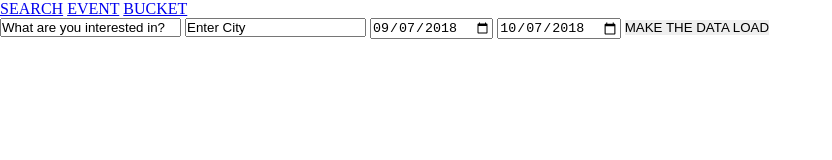
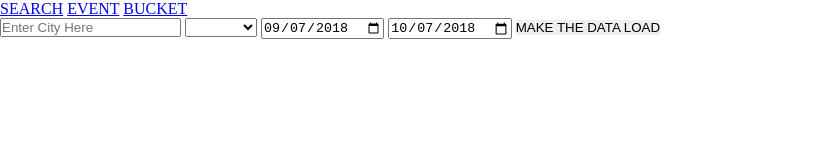
Before and after one commit to rekerc4/BucketList, a plain HTML site: page index.html in a window 1280 px wide. Shown: the whole page, without its empty margins (0-832 px from the left). Drawn offline with nearby package versions, Linux system fonts and the light colour scheme; some packages are replaced by stand-ins of ours.

Commit message:
deleted console logs and updated inputs

```diff
--- a/components/bucketlist/bucket.js
+++ b/components/bucketlist/bucket.js
@@ -8,7 +8,7 @@ const bucketlistPage = {
         <section>
         {{info.name}} {{info.dates.start.localDate}} {{info._embedded.venues[0].name}} <a href="{{info.url}}">View on Ticketmaster</a>
         </section>
-        <button ng-click="$ctrl.delete($index);">X</button>
+        <button ng-click="$ctrl.delete($index);"><i class="material-icons">close</i></button>
         </li>
     </ul>
     `,
--- a/components/eventlist/event.js
+++ b/components/eventlist/event.js
@@ -8,15 +8,13 @@ let event = {
   <p>Date: {{ info.dates.start.localDate }}</p>
   <p>Venue: {{ info._embedded.venues[0].name }}</p>
   <a href="{{info.url}}">View on Ticketmaster</a>
-  <button class="favBtn" ng-click="$ctrl.favClick(info);">Favorite</button>
+  <button class="favBtn" ng-click="$ctrl.favClick(info);"><i class="material-icons">star</i></button>
   </section>`,
     controller: ["TicketService", function (TicketService) {
     const vm = this;
     vm.searchInfo = TicketService.getObject();
-    console.log(vm.searchInfo);
     vm.favClick = (index) => {
     TicketService.bucketlist.push(index);
-    console.log(TicketService.bucketlist);
     }
     }
     ]
--- a/components/search/search.html
+++ b/components/search/search.html
@@ -1,6 +1,11 @@
 <form action="" class="search-from" id="search-from">
-    <input type="text" ng-init="$ctrl.inp.interest = 'What are you interested in?'" ng-model="$ctrl.inp.interest" class="interest-input" id="interest-input">
-    <input type="text" ng-init="$ctrl.inp.city='Enter City'" ng-model="$ctrl.inp.city" class="city-input" id="city-input">
+    <input type="text" placeholder="Enter City Here" ng-model="$ctrl.inp.city" class="city-input" id="city-input">
+    <select type="text" ng-init="$ctrl.inp.interest = ' '" ng-model="$ctrl.inp.interest" class="interest-input" id="interest-input">
+        <option value="music">Music</option>
+        <option value="sports">Sports</option>
+        <option value="comedy">Comedy</option>
+        <option value="festival">Festival</option>
+    </select>
     <input type="date" ng-model="$ctrl.fdate.value" class="date-input" id="date-input">
     <input type="date" ng-model="$ctrl.ldate.value" class="date-input" id="date-input">
     <button ng-click="$ctrl.getData($ctrl.inp.interest, $ctrl.inp.city, $ctrl.fdate.value, $ctrl.ldate.value);">MAKE THE DATA LOAD</button>
--- a/components/search/search.js
+++ b/components/search/search.js
@@ -8,12 +8,10 @@ let searchCriteria = {
         vm.fdate = {
             value: new Date(2018, 8, 7)
         }
-        console.log(vm.fdate)
         vm.ldate = {
             value: new Date(2018, 9, 7)
         }
         vm.getData = (interest, city, fdate, ldate) => {
-            console.log(vm.fdate.value.toISOString());
             TicketService.requestData(interest, city, fdate, ldate)
         }
     }]
--- a/services/api.js
+++ b/services/api.js
@@ -3,8 +3,6 @@
 function TicketService($http, ) {
     let vm = this;
     vm.requestData = (inter, city, fdat, ldat) => {
-        console.log(fdat, ldat);
-        console.log(inter + " " + city + " " + fdat + " " + ldat);
         let interUri = "";
         let cityUri = "";
         let objec = null;
@@ -26,16 +24,12 @@ function TicketService($http, ) {
           };
 
         let nfdat = fdat.toISOString();
-        console.log(nfdat);
         let nldat = encodeURIComponent(ldat.toISOString());
-        console.log(fdat.toISOString());
         if(typeof inter === "string" && typeof city === "string"){
             interUri = encodeURIComponent(inter);
             cityUri = encodeURIComponent(city);
-           console.log(cityUri);
         }
         else{
-            console.log('error');
             return;
         }
         return $http({
```
